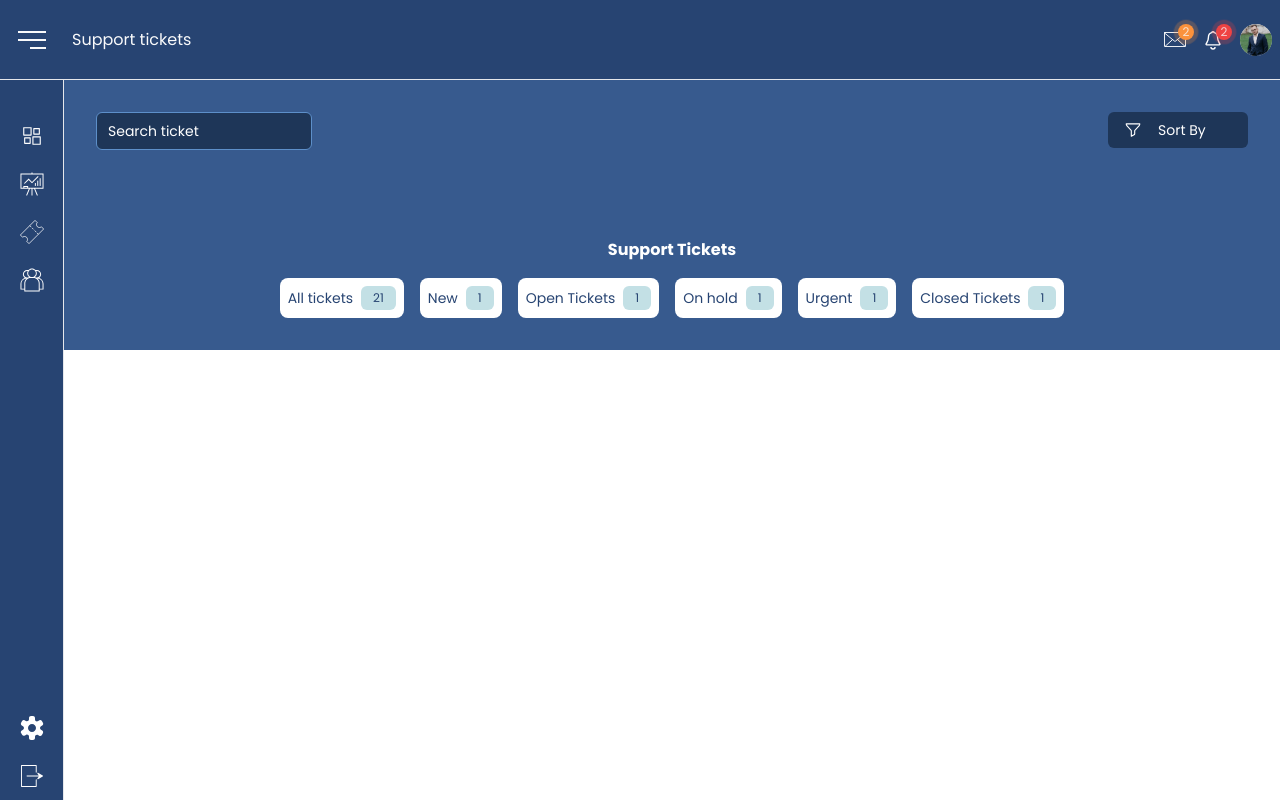
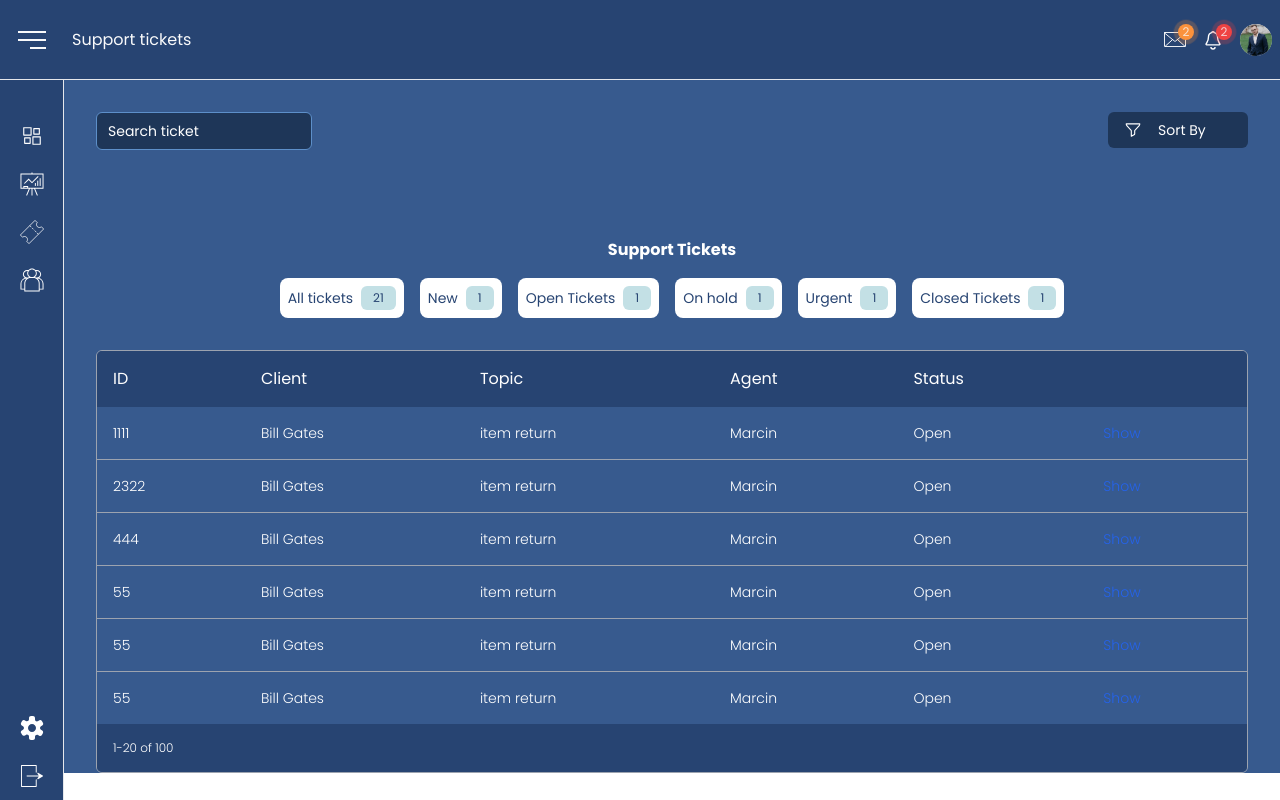
Before and after one commit to manawara/support-tikets-system, a Next.js app: page /tickets in a window 1280 px wide. Built offline with nearby package versions, Linux system fonts and the light colour scheme.

Commit message:
Add Table component to the page

```diff
--- a/app/(dashboard)/tickets/page.tsx
+++ b/app/(dashboard)/tickets/page.tsx
@@ -1,11 +1,15 @@
 import FilterTicket from '@/components/FilterTicket/FilterTicket'
 import SidebarTicket from '@/components/SidebarTicket/SidebarTicket'
+import Table from '@/components/Table/Table'
 
 const page = () => {
   return (
     <div>
       <FilterTicket />
       <SidebarTicket />
+      <div className="px-8 bg-lightBlue">
+        <Table />
+      </div>
     </div>
   )
 }
```
